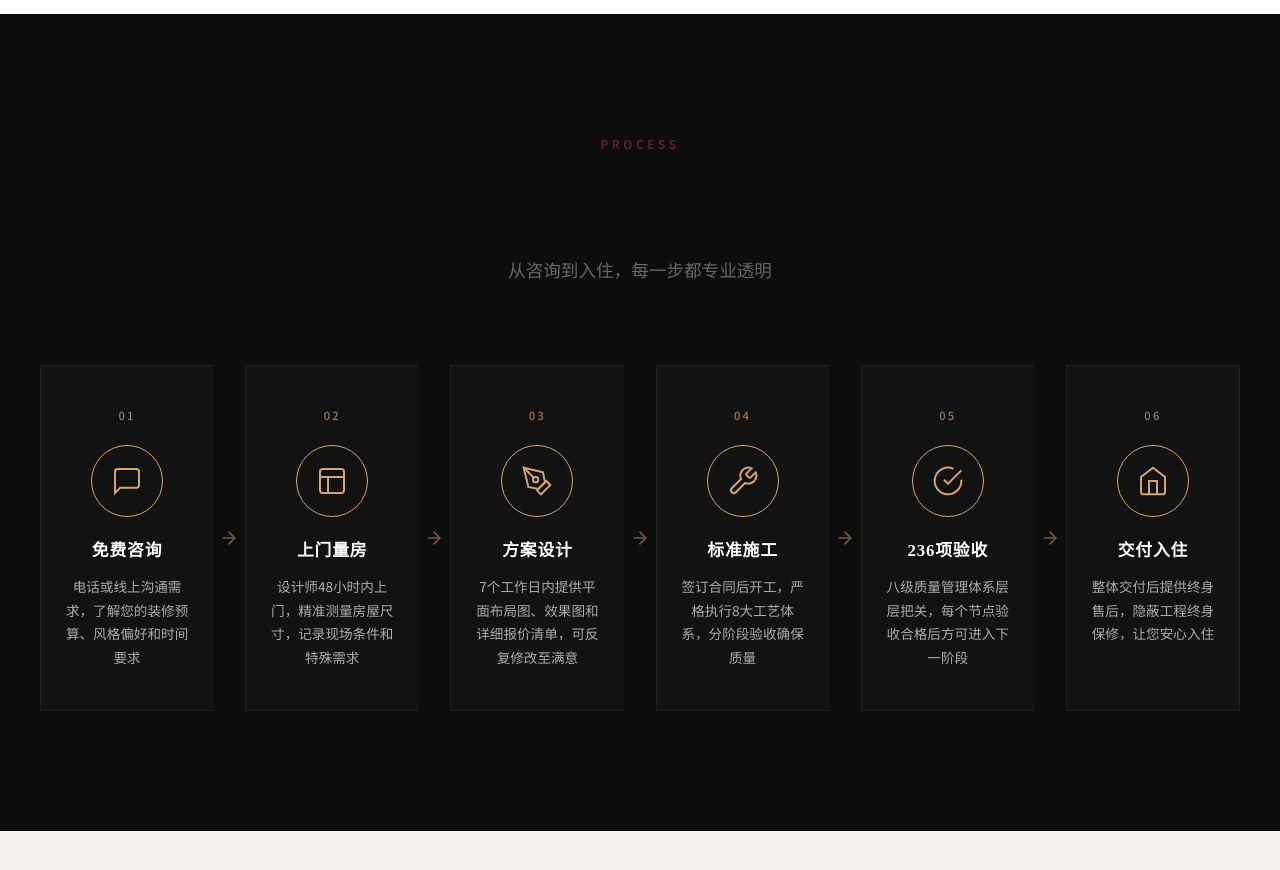
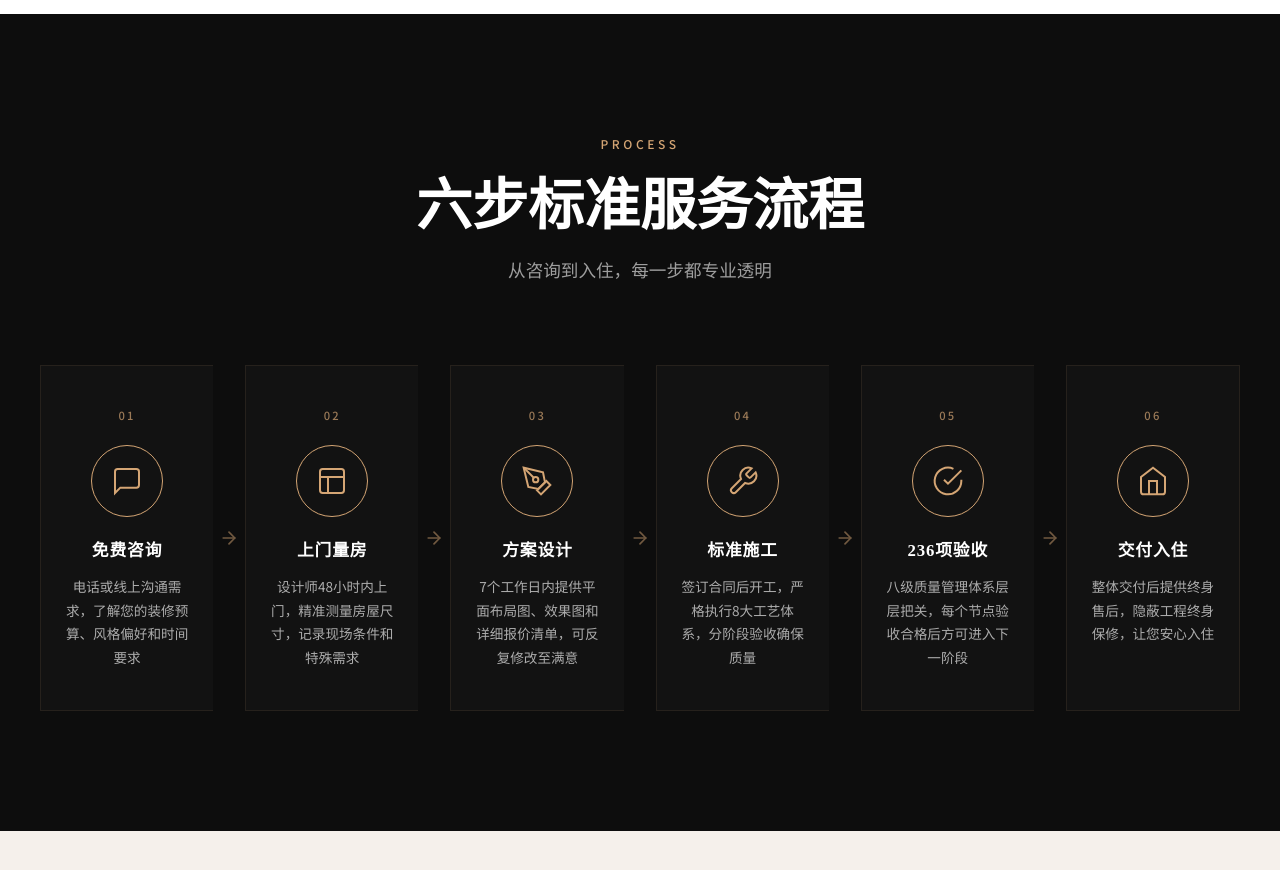
Before and after one commit to Ethen-Shen/JieShang, a plain HTML site: page index.html in a window 1280 px wide. Shown: the part 8000-8870 px from the top of the page. Drawn offline with Linux system fonts and the light colour scheme.

Commit message:
fix: process section header visibility on dark background
- Add 'light' class to section-eyebrow, section-title, section-subtitle
- Add CSS rule for .section-subtitle.light with white 60% opacity
- Ensure all header text is visible on dark process section background

```diff
--- a/css/style.css
+++ b/css/style.css
@@ -61,6 +61,7 @@ h1, h2, h3, h4 { font-family: var(--font-serif); font-weight: 700; line-height:
 }
 .section-title.light { color: var(--white); }
 .section-subtitle { font-size: 1.1rem; color: var(--gray-600); margin-top: 16px; }
+.section-subtitle.light { color: rgba(255,255,255,0.6); }
 .section-dark .section-subtitle { color: var(--gray-400); }
 
 /* ============================================
--- a/index.html
+++ b/index.html
@@ -583,9 +583,9 @@
     <section class="process section" id="process">
         <div class="section-container">
             <div class="section-header centered">
-                <div class="section-eyebrow">PROCESS</div>
-                <h2 class="section-title">六步标准服务流程</h2>
-                <p class="section-subtitle">从咨询到入住，每一步都专业透明</p>
+                <div class="section-eyebrow light">PROCESS</div>
+                <h2 class="section-title light">六步标准服务流程</h2>
+                <p class="section-subtitle light">从咨询到入住，每一步都专业透明</p>
             </div>
             <div class="process-steps">
                 <div class="process-step">
```
